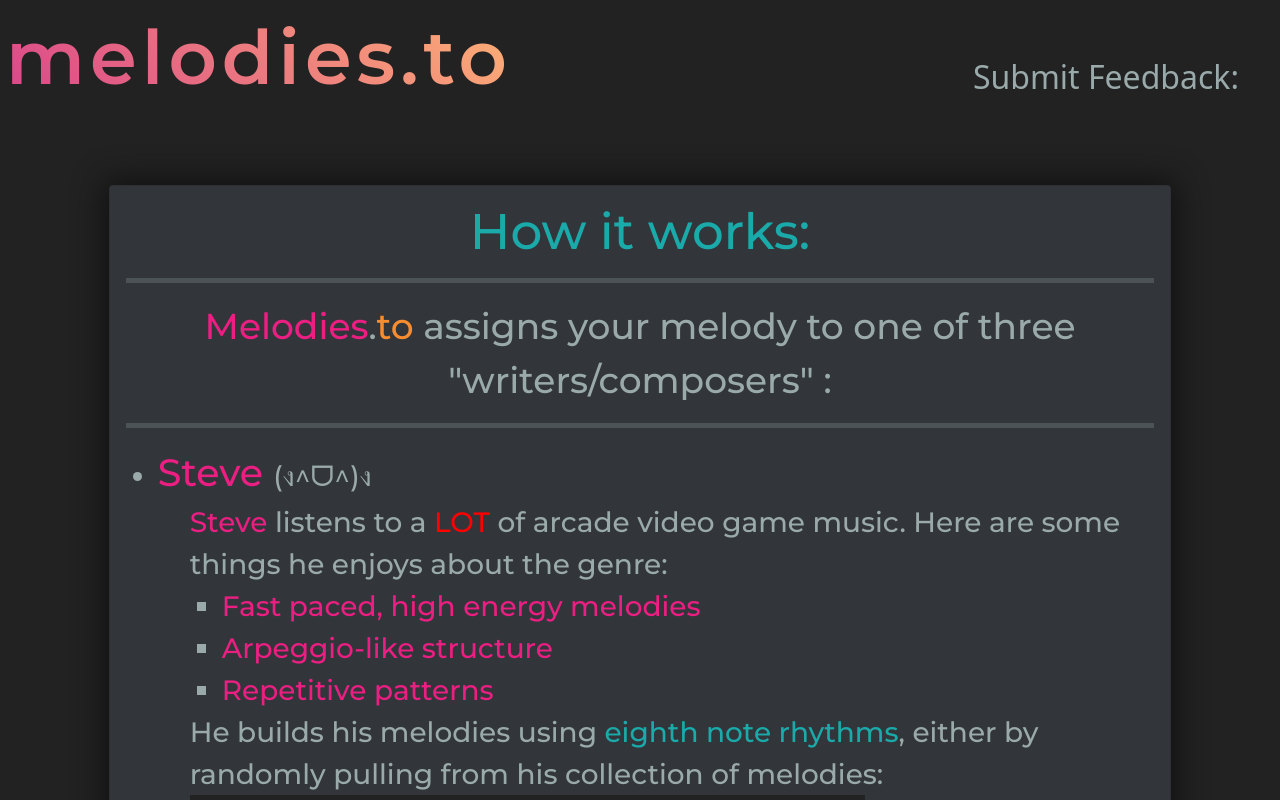
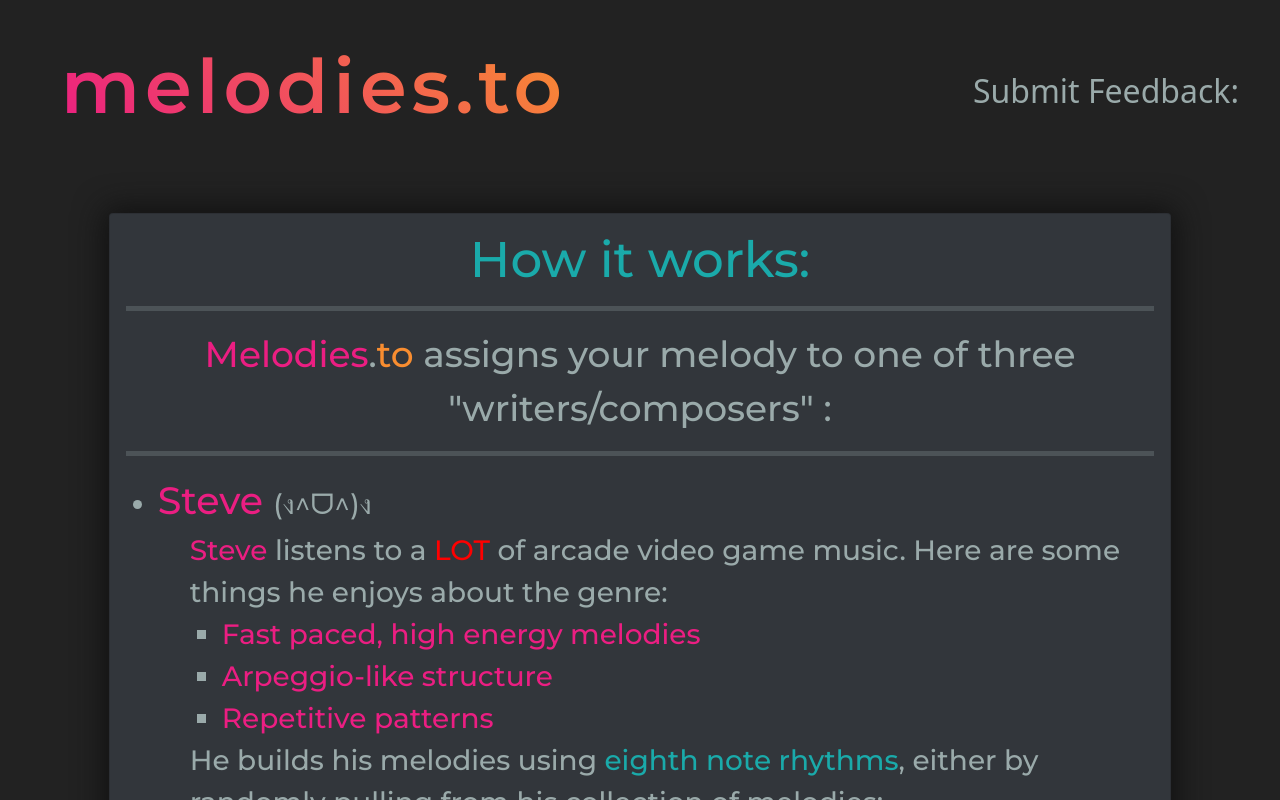
Before and after one commit to nateharrell123/Melody-Maker, a Vue app in the folder melody-maker/: page /About in a window 1280 px wide. Shown: the top 800 px of the page. Built offline with nearby package versions, Linux system fonts and the light colour scheme.

Commit message:
title fix (safari)

```diff
--- a/melody-maker/src/components/HowItWorksTitle.vue
+++ b/melody-maker/src/components/HowItWorksTitle.vue
@@ -1,6 +1,6 @@
 <template>
     <div class="title">
-      <button @click="toHome()" id="title-text">melodies.to </button>
+      <span @click="toHome()" id="title-text">melodies.to </span>
     </div>
 </template>
 
@@ -24,16 +24,18 @@ export default {
 
 <style scoped>
 .title{
+  margin-top: 30px;
+  font-weight: 550;
   font-family: "Montserrat";
+  text-align: center;
+  letter-spacing:5px;
   font-size: 75px;
-  color:white;
+  text-transform: lowercase;
 }
 #title-text{
   background-image: linear-gradient(45deg, #eb1e82, #f88d30);
-  border:none;
-  font-weight:700;
+
   background-size: 100%;
-  letter-spacing: 5px;
   background-repeat: repeat;
 
   -webkit-background-clip: text;
--- a/melody-maker/src/components/Title.vue
+++ b/melody-maker/src/components/Title.vue
@@ -196,6 +196,5 @@ export default {
 
 header {
   animation: 1s ease-out 0s 1 slideInTop;
-
 }
 </style>
```
